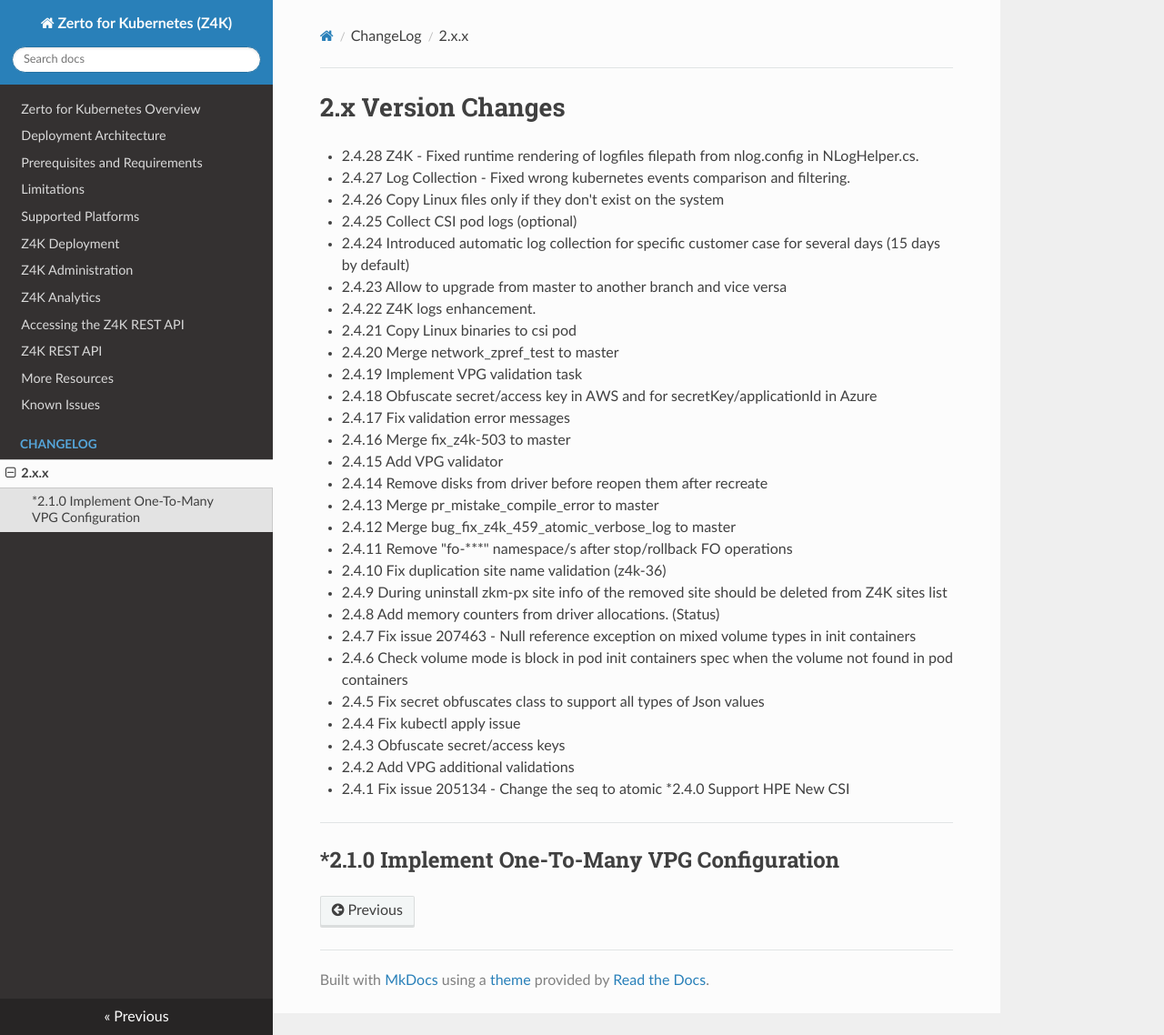
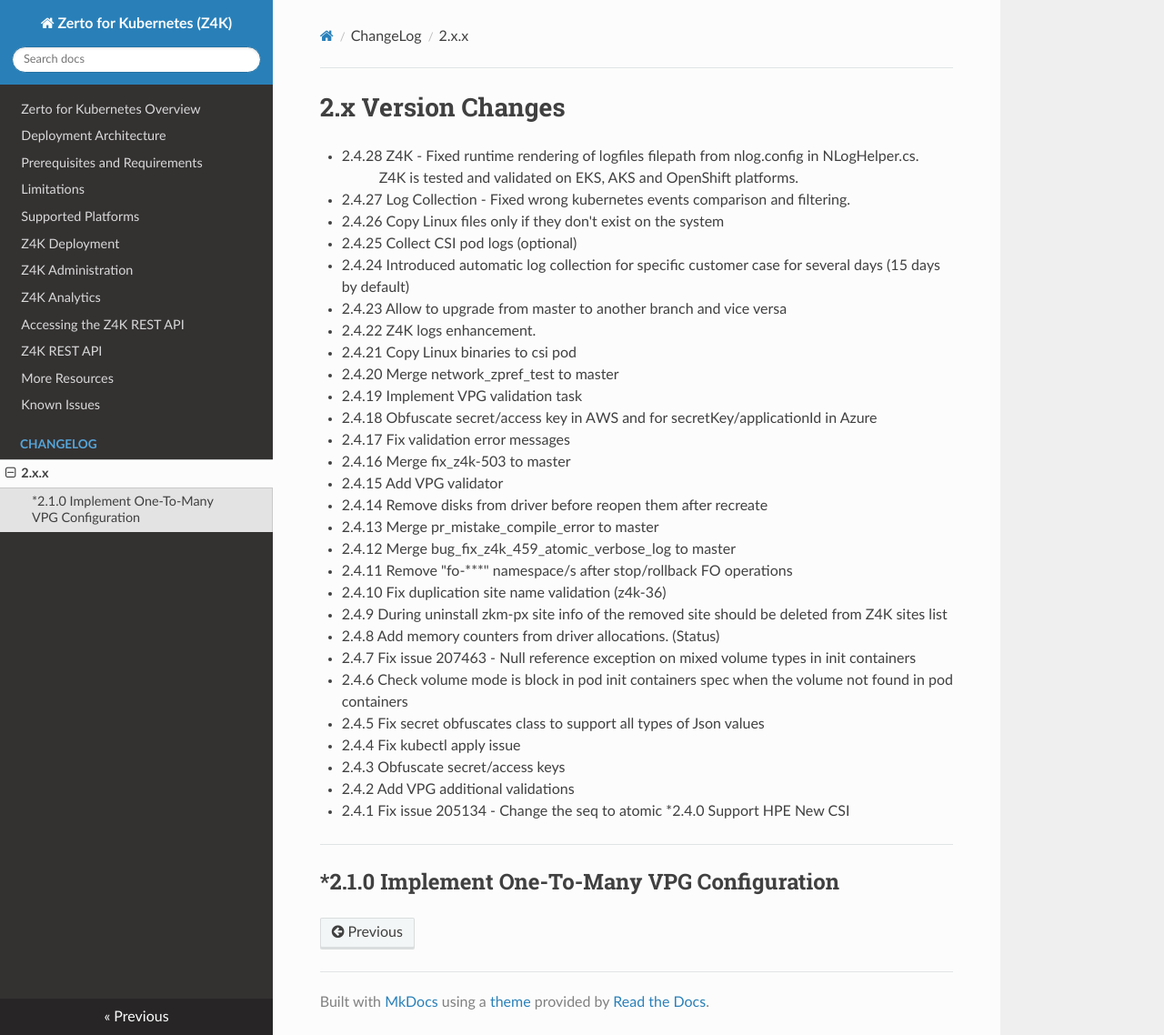
Before and after one commit to ZertoPublic/Z4K, an MkDocs documentation site: the page built from docs/changes/version2.x.x.md, in a window 1280 px wide and 1138 px high. Shown: the whole window at 91% size. Built offline with MkDocs 1.6.1, drawn with Linux system fonts in a browser that asks for light colours.

Commit message:
Update version2.x.x.md

```diff
--- a/docs/changes/version2.x.x.md
+++ b/docs/changes/version2.x.x.md
@@ -1,6 +1,6 @@
 2.x Version Changes
 ===================
-* 2.4.28 Z4K -  Fixed runtime rendering of logfiles filepath from nlog.config in NLogHelper.cs.
+* 2.4.28 Z4K -  Fixed runtime rendering of logfiles filepath from nlog.config in NLogHelper.cs.<BR>&nbsp;&nbsp;&nbsp;&nbsp;&nbsp;&nbsp;&nbsp;&nbsp;&nbsp;&nbsp;Z4K is tested and validated on EKS, AKS and OpenShift platforms.</BR>
 * 2.4.27 Log Collection - Fixed wrong kubernetes events comparison and filtering.
 * 2.4.26 Copy Linux files only if they don't exist on the system
 * 2.4.25 Collect CSI pod logs (optional)
```
